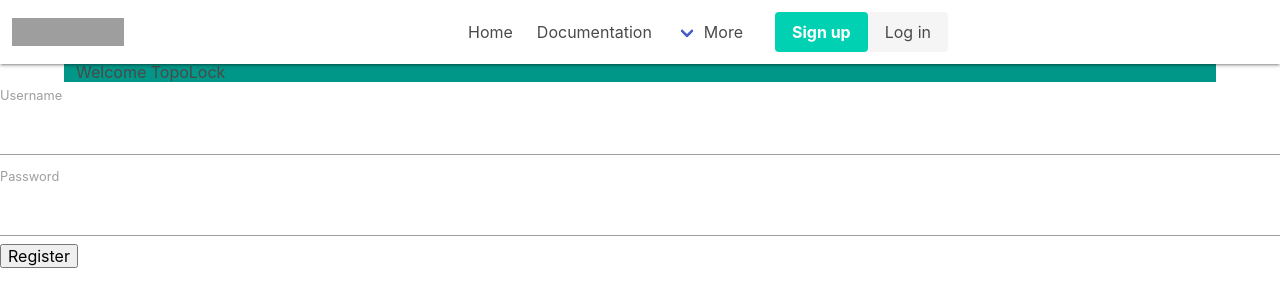
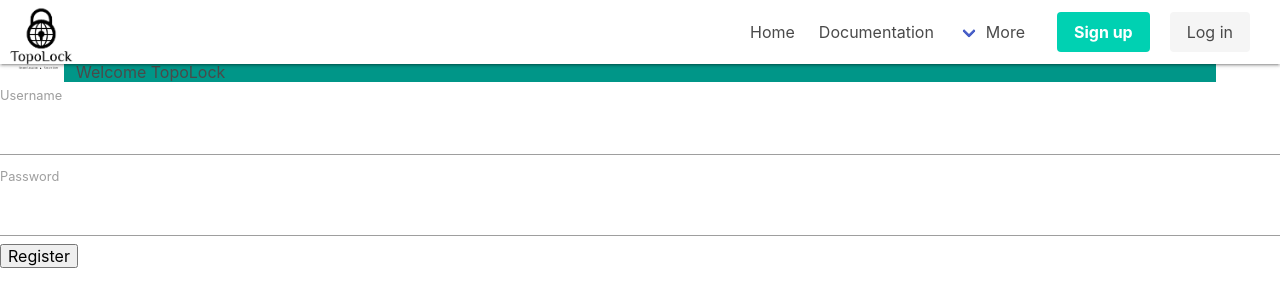
Before and after one commit to williammabotjaeng/voxbillium, a Flask app: page / in a window 1280 px wide. Shown: the top 307 px of the page. Run offline with Flask 3, Linux system fonts and the light colour scheme; grey boxes are pictures that could not be loaded.

Commit message:
main-nav, login-button, style.css, layout.html

```diff
--- a/static/css/style.css
+++ b/static/css/style.css
@@ -9,3 +9,15 @@
     height: 10vh;
     color: white;
 }
+
+.main-nav {
+    align-items: center;
+}
+
+#nav-main-menu {
+    margin-left: 640px;
+}
+
+.login-button {
+    margin-left: 20px;
+}
--- a/templates/layout.html
+++ b/templates/layout.html
@@ -13,10 +13,10 @@
     <title>TopoLock | Secure Location</title>
 </head>
 <body>
-    <nav class="navbar" role="navigation" aria-label="main navigation">
+    <nav class="navbar main-nav" role="navigation" aria-label="main navigation">
         <div class="navbar-brand">
-          <a class="navbar-item" href="https://bulma.io">
-            <img src="https://bulma.io/images/bulma-logo.png" width="112" height="28">
+          <a class="" href="/">
+            <img src="{{ url_for('static', filename='img/topolock-logo.png') }}" alt="Logo" width="80" height="124">
           </a>
 
           <a role="button" class="navbar-burger" aria-label="menu" aria-expanded="false" data-target="navbarBasicExample">
@@ -26,7 +26,7 @@
           </a>
         </div>
 
-        <div id="navbarBasicExample" class="navbar-menu">
+        <div id="nav-main-menu" class="navbar-menu">
           <div class="navbar-start">
             <a class="navbar-item">
               Home
@@ -65,7 +65,7 @@
                 <a class="button is-primary">
                   <strong>Sign up</strong>
                 </a>
-                <a class="button is-light">
+                <a class="button is-light login-button">
                   Log in
                 </a>
               </div>
```
